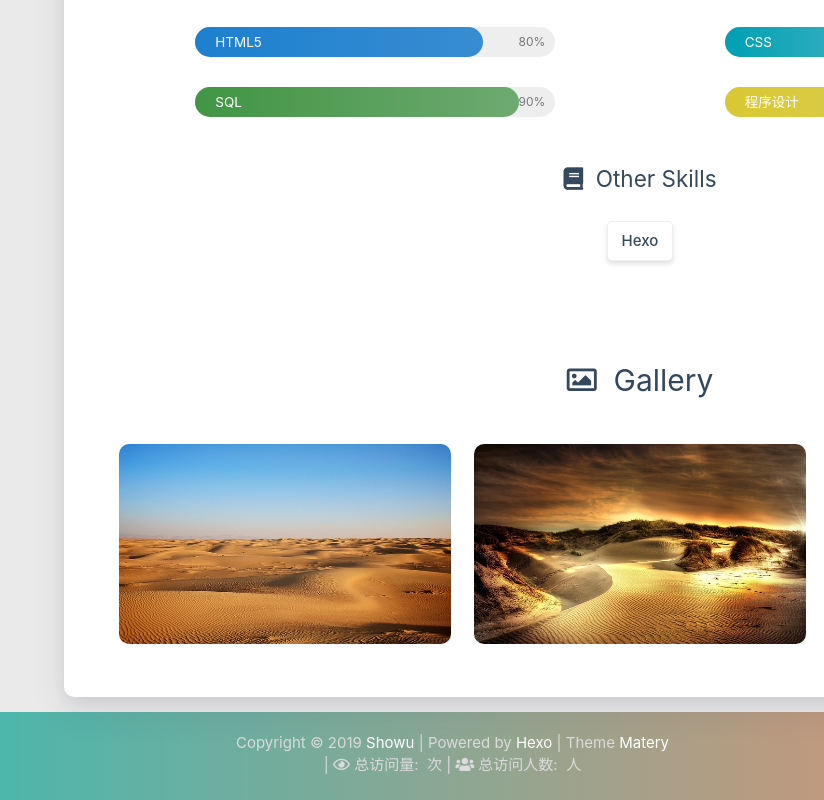
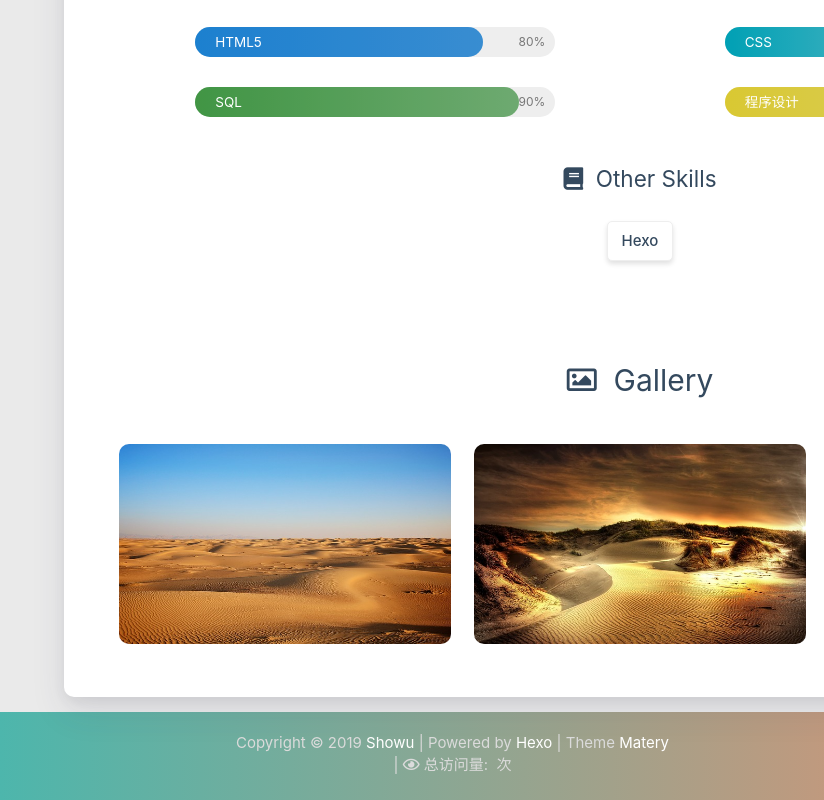
Before and after one commit to hotcore/hotcore.github.io, a plain HTML site: page about/index.html in a window 1280 px wide. Shown: the part 1892-2692 px from the top of the page, 0-824 px from the left. Drawn offline with nearby package versions, Linux system fonts and the light colour scheme; some packages are replaced by stand-ins of ours; a script that the page names is missing.

Commit message:
Site updated: 2020-05-17 22:03:16

```diff
--- a/about/index.html
+++ b/about/index.html
@@ -828,11 +828,6 @@
             </span>
 
 
-            <span id="busuanzi_container_site_uv">
-                |&nbsp;<i class="fas fa-users"></i>&nbsp;总访问人数:&nbsp;<span id="busuanzi_value_site_uv"
-                    class="white-color"></span>&nbsp;人
-            </span>
-
             <br>
 
             <br>
```
Also changed, not shown: archives/2020/05/index.html (+0 -5 lines), archives/2020/index.html (+0 -5 lines), archives/index.html (+0 -5 lines), categories/Hexo博客/index.html (+0 -5 lines), categories/index.html (+0 -5 lines), contact/index.html (+0 -5 lines), index.html (+0 -5 lines), posts/5dbf.html (+0 -5 lines), tags/Hexo/index.html (+0 -5 lines), tags/index.html (+0 -5 lines).
